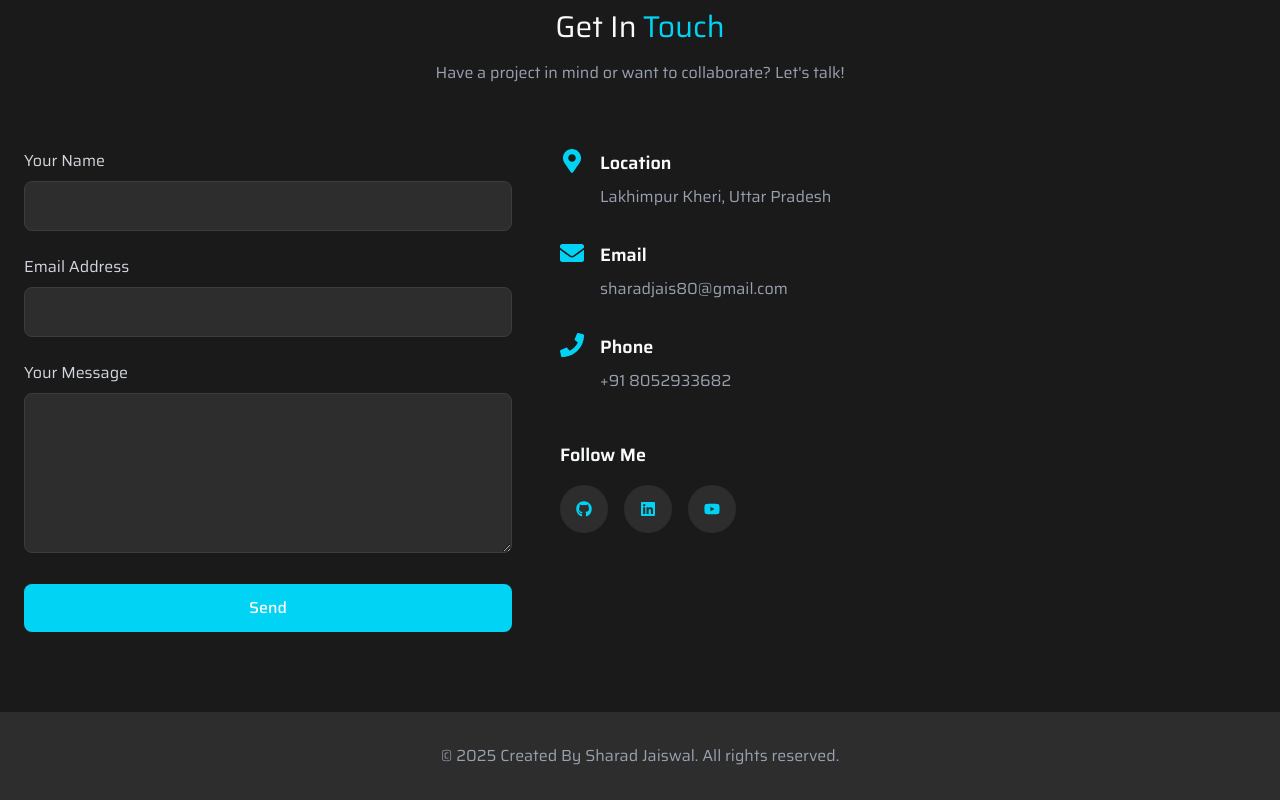
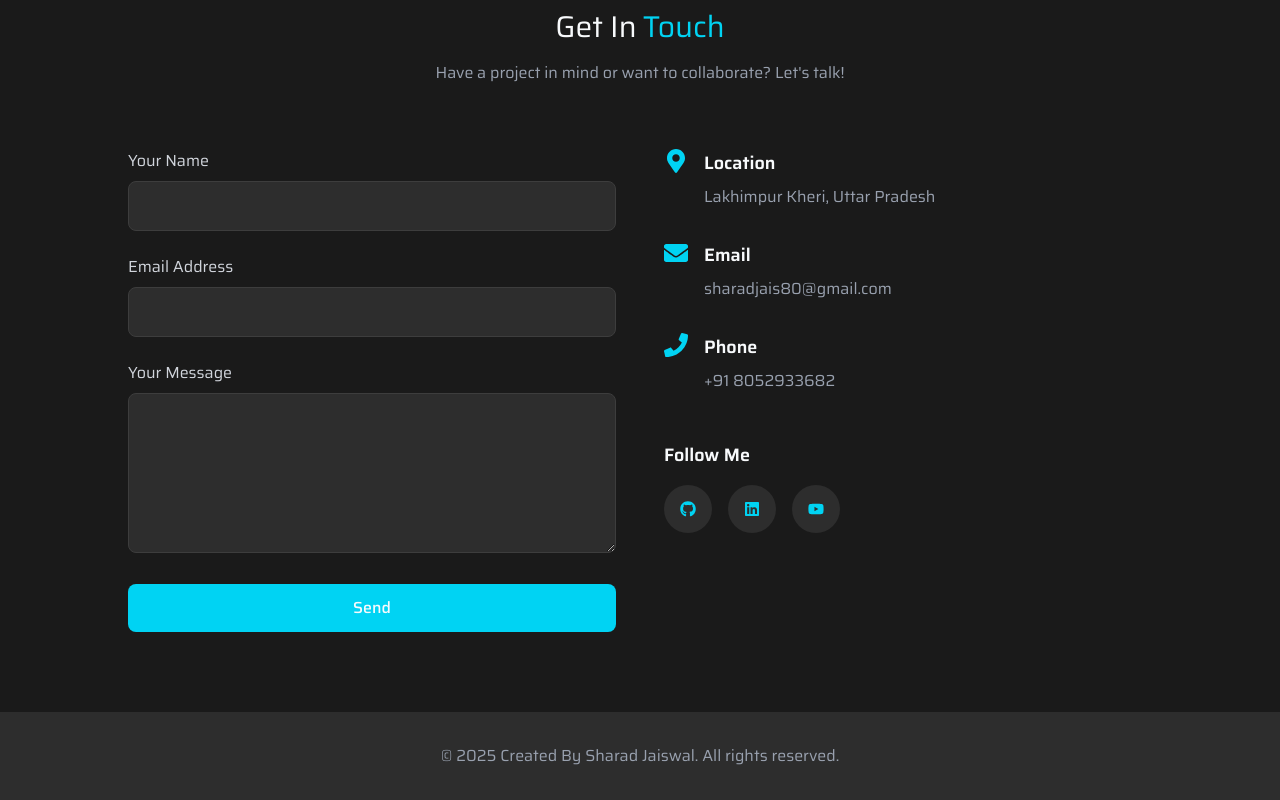
Before and after one commit to DeveloperSharad2004/Sharad-Jaiswal-Portfolio, a React (Vite) app: page / in a window 1280 px wide. Shown: the part 4355-5155 px from the top of the page. Built offline with nearby package versions, Linux system fonts and the light colour scheme; a web font is replaced by a local one.

Commit message:
Update Contact.jsx

```diff
--- a/src/components/Contact.jsx
+++ b/src/components/Contact.jsx
@@ -19,7 +19,7 @@ const Contact = () => {
                     <span className='text-cyan-400 ml-1.5'>Touch</span>
                 </h2>
                 <p className='text-gray-400 text-center max-w-2xl mx-auto mb-16'>Have a project in mind or want to collaborate? Let's talk!</p>
-                <div className='grid grid-cols-1 md:grid-cols-2 gap-12 max-w-5xl' mx-auto>
+                <div className='grid grid-cols-1 md:grid-cols-2 gap-12 max-w-5xl mx-auto' >
                     {/* Contact Form  */}
                     <div>
                         <ContactForm/>
```
